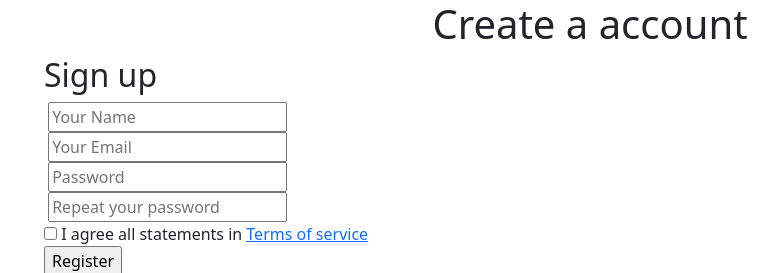
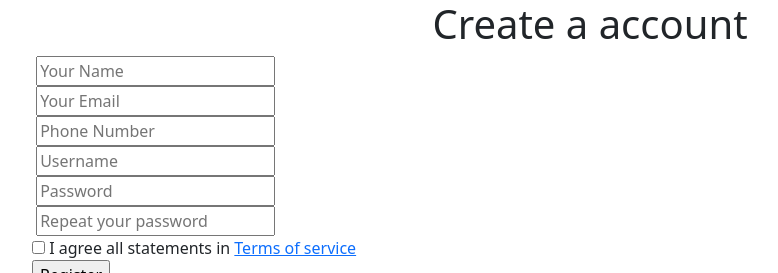
Before and after one commit to ArshGoel/Django_Poject, a Django app: page /create in a window 1280 px wide. Shown: the top 273 px of the page, without its empty margins (50-828 px from the left). Run offline with Django 5.2, Linux system fonts and the light colour scheme.

Commit message:
modified signup page

```diff
--- a/templates/create.html
+++ b/templates/create.html
@@ -1,13 +1,18 @@
 <!doctype html>
 <html lang="en">
+
 <head>
     <meta charset="utf-8">
     <meta name="viewport" content="width=device-width, initial-scale=1">
-    <title>Create  User</title>
-    <link href="https://cdn.jsdelivr.net/npm/bootstrap@5.3.3/dist/css/bootstrap.min.css" rel="stylesheet" integrity="sha384-QWTKZyjpPEjISv5WaRU9OFeRpok6YctnYmDr5pNlyT2bRjXh0JMhjY6hW+ALEwIH" crossorigin="anonymous">
+    <title>Create User</title>
+    <link href="https://cdn.jsdelivr.net/npm/bootstrap@5.3.3/dist/css/bootstrap.min.css" rel="stylesheet"
+        integrity="sha384-QWTKZyjpPEjISv5WaRU9OFeRpok6YctnYmDr5pNlyT2bRjXh0JMhjY6hW+ALEwIH" crossorigin="anonymous">
 </head>
+
 <body>
-    <script src="https://cdn.jsdelivr.net/npm/bootstrap@5.3.3/dist/js/bootstrap.bundle.min.js" integrity="sha384-YvpcrYf0tY3lHB60NNkmXc5s9fDVZLESaAA55NDzOxhy9GkcIdslK1eN7N6jIeHz" crossorigin="anonymous"></script>
+    <script src="https://cdn.jsdelivr.net/npm/bootstrap@5.3.3/dist/js/bootstrap.bundle.min.js"
+        integrity="sha384-YvpcrYf0tY3lHB60NNkmXc5s9fDVZLESaAA55NDzOxhy9GkcIdslK1eN7N6jIeHz"
+        crossorigin="anonymous"></script>
     <div class="container">
         <h1 class="text-center">Create a account</h1>
         <form method="post" action="/create">
@@ -20,27 +25,42 @@
             </div>
             {% endfor %}
             {% endif %}
-            <div class="container">
-                <div class="signup-content">
-                    <div class="signup-form">
-                        <h2 class="form-title">Sign up</h2>
-                        <form method="POST" class="register-form" id="register-form">
+            <!-- Name -->
             <div class="form-group">
                 <label for="name"><i class="zmdi zmdi-account material-icons-name"></i></label>
                 <input type="text" name="name" id="name" placeholder="Your Name" />
             </div>
+
+            <!-- email -->
             <div class="form-group">
                 <label for="email"><i class="zmdi zmdi-email"></i></label>
                 <input type="email" name="email" id="email" placeholder="Your Email" />
             </div>
+
+            <!-- phone -->
+            <div class="form-group">
+                <label for="phone"><i class="zmdi zmdi-account material-icons-phone"></i></label>
+                <input type="text" name="phone" id="phone" placeholder="Phone Number" />
+            </div>
+
+            <!--  user name  -->
+            <div class="form-group">
+                <label for="username"><i class="zmdi zmdi-account material-icons-name"></i></label>
+                <input type="text" name="user" id="username" placeholder="Username" />
+            </div>
+
+            <!-- password -->
             <div class="form-group">
                 <label for="pass"><i class="zmdi zmdi-lock"></i></label>
                 <input type="password" name="pass" id="pass" placeholder="Password" />
             </div>
+
+            <!-- confirm password -->
             <div class="form-group">
                 <label for="re-pass"><i class="zmdi zmdi-lock-outline"></i></label>
                 <input type="password" name="re_pass" id="re_pass" placeholder="Repeat your password" />
             </div>
+
             <div class="form-group">
                 <input type="checkbox" name="agree-term" id="agree-term" class="agree-term" />
                 <label for="agree-term" class="label-agree-term"><span><span></span></span>I agree all
@@ -57,17 +77,14 @@
     </div>
     </div>
     </div>
+
     </form>
     </div>
 </body>
+
 </html>
 
-
 {% comment %}
-<div class="container">
-    <h1 class="text-center">Create a account</h1>
-    <form method="post" action="/create">
-        {% csrf_token %}
 <div class="form-group">
     <label for="name">Name</label>
     <input type="text" class="form-control" id="name" name="name" placeholder="Enter your Name"></input>
@@ -80,21 +97,16 @@
 
 <div class="form-group">
     <label for="phone">Phone Number</label>
-            <input type="phone" class="form-control" id="phone" name="phone"
-                placeholder="Enter your Phone Number"></input>
+    <input type="phone" class="form-control" id="phone" name="phone" placeholder="Enter your Phone Number"></input>
 </div>
 
 <div class="form-group">
     <label for="username">Username</label>
-            <input type="text" class="form-control" id="username" name="username"
-                placeholder="Enter your Username"></input>
+    <input type="text" class="form-control" id="username" name="username" placeholder="Enter your Username"></input>
 </div>
 
 <div class="form-group">
     <label for="password">Password</label>
-            <input type="password" class="form-control" id="password" name="password"
-                placeholder="Enter your password"></input>
+    <input type="password" class="form-control" id="password" name="password" placeholder="Enter your password"></input>
 </div>
-        <button class='btn btn-primary' type="submit">Submit</button>
-    </form>
-</div> {% endcomment %}
+<button class='btn btn-primary my-3' type="submit">Submit</button> {% endcomment %}
```
Lines whose indentation alone changed are shown as unchanged.
